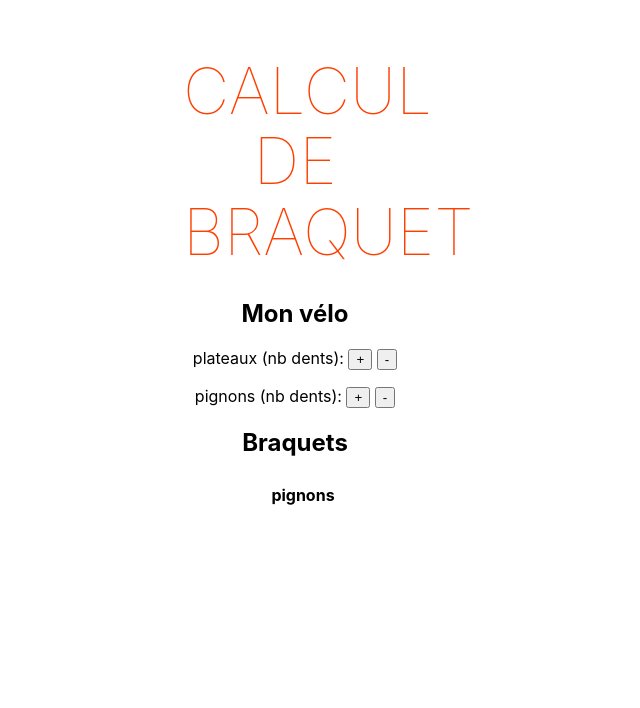
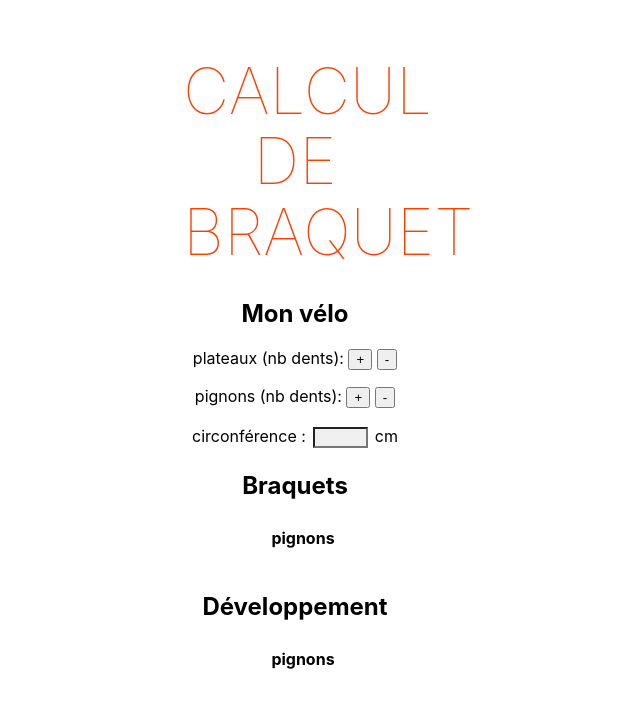
Before and after one commit to europrimus/outils.droledevelo.fr, a Svelte app: page / in a window 1280 px wide. Shown: the top 708 px of the page, without its empty margins (345-985 px from the left). Built offline with nearby package versions, Linux system fonts and the light colour scheme.

Commit message:
add circumference to calculate *Gear inches*

```diff
--- a/src/App.svelte
+++ b/src/App.svelte
@@ -1,9 +1,22 @@
 <script>
+  import { onMount } from 'svelte';
+  import { writable } from "svelte/store";
   import Gearset from "./lib/Gearset.svelte";
 
   let cranksets;
   let cogsets;
+  let circumference;
 
+  onMount(() => {
+          circumference = writable(
+            JSON.parse(
+              localStorage.getItem("driveTrain_circumference")
+            ) || []
+          );
+          circumference.subscribe(
+            val => localStorage.setItem("driveTrain_circumference", JSON.stringify(val))
+          );
+  })
 </script>
 
 <main>
@@ -15,6 +28,10 @@
     </p>
     <p>pignons (nb dents):
       <Gearset bind:gearsets={cogsets}  name="cogsets" />
+    </p>
+    <p>circonférence :
+      <input type="number" bind:value={$circumference} min=50 max=1000 />
+      cm
     </p>
   {#if cranksets && cogsets}
   <h2>Braquets</h2>
@@ -37,6 +54,33 @@
         <th>{crankset}</th>
         {#each $cogsets as cogset}
           <td>{(crankset/cogset).toFixed(2)}</td>
+        {/each}
+      </tr>
+      {/each}
+    </table>
+  {/if}
+
+  {#if cranksets && cogsets && circumference}
+  <h2>Développement</h2>
+    <table>
+      <tr>
+        <td colspan="2" class="noborder"></td>
+        <th colspan={$cogsets.length} class="noborder">pignons</th>
+      </tr>
+      <tr>
+        <td colspan="2" class="noborder"></td>
+        {#each $cogsets as cogset}
+          <th>{cogset}</th>
+        {/each}
+      </tr>
+      {#each $cranksets as crankset}
+      <tr>
+        {#if $cranksets[0] == crankset}
+          <th rowspan={$cranksets.length} class="vertical noborder">plateaux</th>
+        {/if}
+        <th>{crankset}</th>
+        {#each $cogsets as cogset}
+          <td>{(crankset/cogset*$circumference/100).toFixed(2)} m/tour</td>
         {/each}
       </tr>
       {/each}
```
